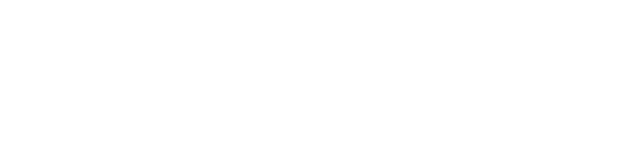
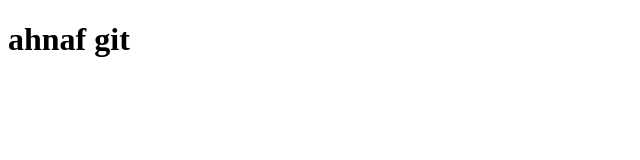
Before and after one commit to ahnafislam484/my-first-github-repo, a plain HTML site: page index.html in a window 1280 px wide. Shown: the whole page, without its empty margins (0-640 px from the left). Drawn offline with Linux system fonts and the light colour scheme.

Commit message:
first repo

```diff
--- a/index.html
+++ b/index.html
@@ -6,6 +6,6 @@
     <title>my-first-github-repo</title>
 </head>
 <body>
-
+    <h1>ahnaf git</h1>
 </body>
 </html>
```
